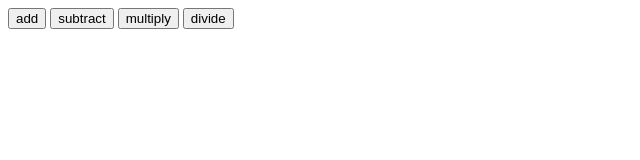
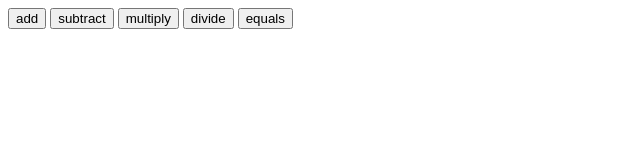
Before and after one commit to CodeByBlazej/Calculator-project, a plain HTML site: page index.html in a window 1280 px wide. Shown: the whole page, without its empty margins (0-640 px from the left). Drawn offline with Linux system fonts and the light colour scheme.

Commit message:
add 'equals' button

```diff
--- a/index.html
+++ b/index.html
@@ -12,6 +12,8 @@
   <button class="btn-">subtract</button>
   <button class="btn*">multiply</button>
   <button class="btn/">divide</button>
+  <button class="btn=">equals</button>
+
 
 </body>
 </html>
```
